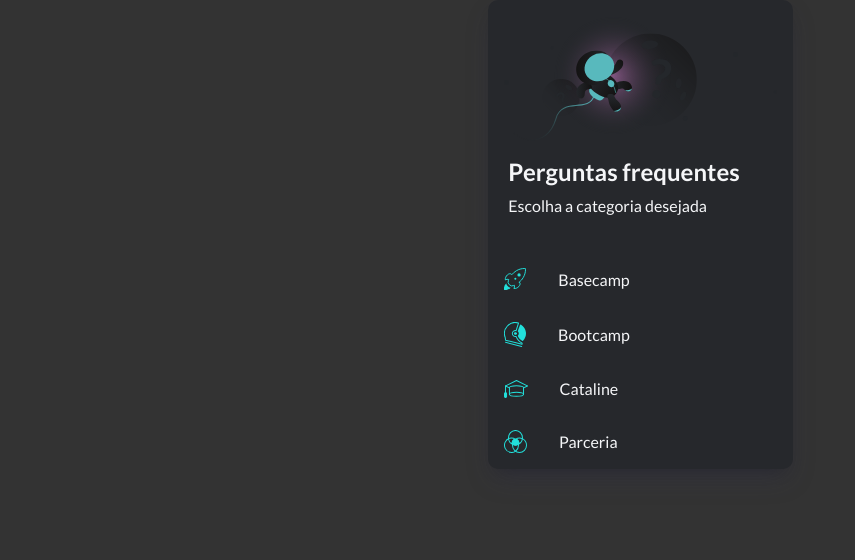
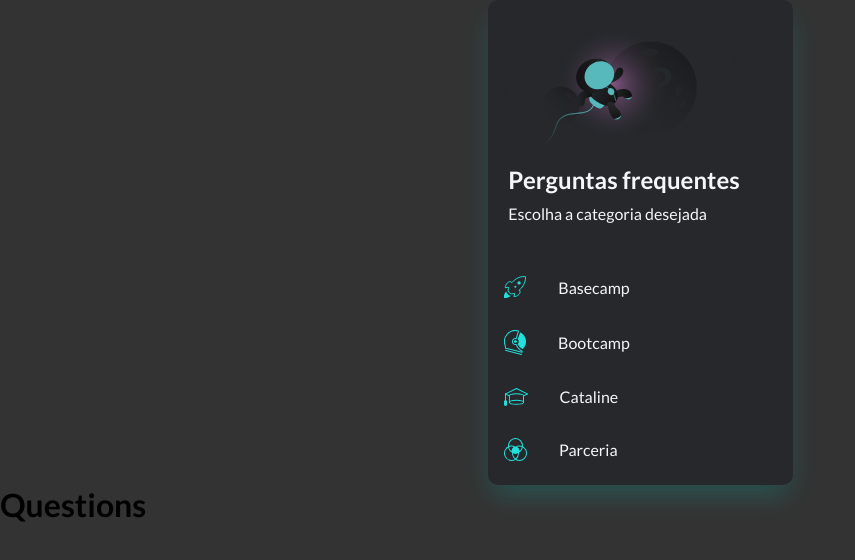
Before and after one commit to Julyemerson/vuex-project, a Vue app: page / in a window 1280 px wide. Both pictures are taken after a click on the item "Basecamp". Shown: the top 560 px of the page, without its empty margins (0-855 px from the left). Built offline with nearby package versions, Linux system fonts and the light colour scheme.

Commit message:
adicionado pasta pages e tag component

```diff
--- /dev/null
+++ b/jsconfig.json
@@ -0,0 +1,5 @@
+{
+  "compilerOptions": {
+    "module": "es2015"
+  }
+}
--- a/src/App.vue
+++ b/src/App.vue
@@ -12,6 +12,7 @@
             class="bootcamp__items"
             v-for="categorie in faqCategories"
             :key="categorie.name"
+            @click="currentView = 'Questions'"
           >
             <img :src="categorie.image" :alt="categorie.name" />
             {{ categorie.name }}
@@ -20,6 +21,8 @@
       </main>
     </div>
   </div>
+
+  <component :is="currentView" />
 </template>
 
 <script>
@@ -29,7 +32,11 @@ import bootcamp2 from "@/assets/icons/bootcamp-2.svg";
 import cataline from "@/assets/icons/cataline-3.svg";
 import parceria from "@/assets/icons/parceria-4.svg";
 
+import Questions from "@/pages/Questions.vue";
+
 export default {
+  components: { Questions },
+
   setup() {
     return {
       astronaut,
@@ -47,6 +54,7 @@ export default {
         { name: "Cataline", image: cataline },
         { name: "Parceria", image: parceria },
       ],
+      currentView: "Home",
     };
   },
   computed: {
@@ -75,8 +83,9 @@ export default {
 
   max-width: 305px;
   margin: 0 auto;
+  padding: 0.5rem;
   border-radius: 10px;
-  box-shadow: rgba(50, 50, 93, 0.25) 0px 13px 27px -5px,
+  box-shadow: rgba(34, 224, 219, 0.25) 0px 13px 27px -5px,
     rgba(0, 0, 0, 0.3) 0px 8px 16px -8px;
 }
 
--- /dev/null
+++ b/src/pages/Questions.vue
@@ -0,0 +1,15 @@
+<template>
+  <div>
+    <h1>Questions</h1>
+  </div>
+</template>
+
+<script>
+export default {
+  data() {
+    return {};
+  },
+};
+</script>
+
+<style scoped></style>
```
Also changed, not shown: src/pages/Reply.vue (added, +15 -0 lines).
